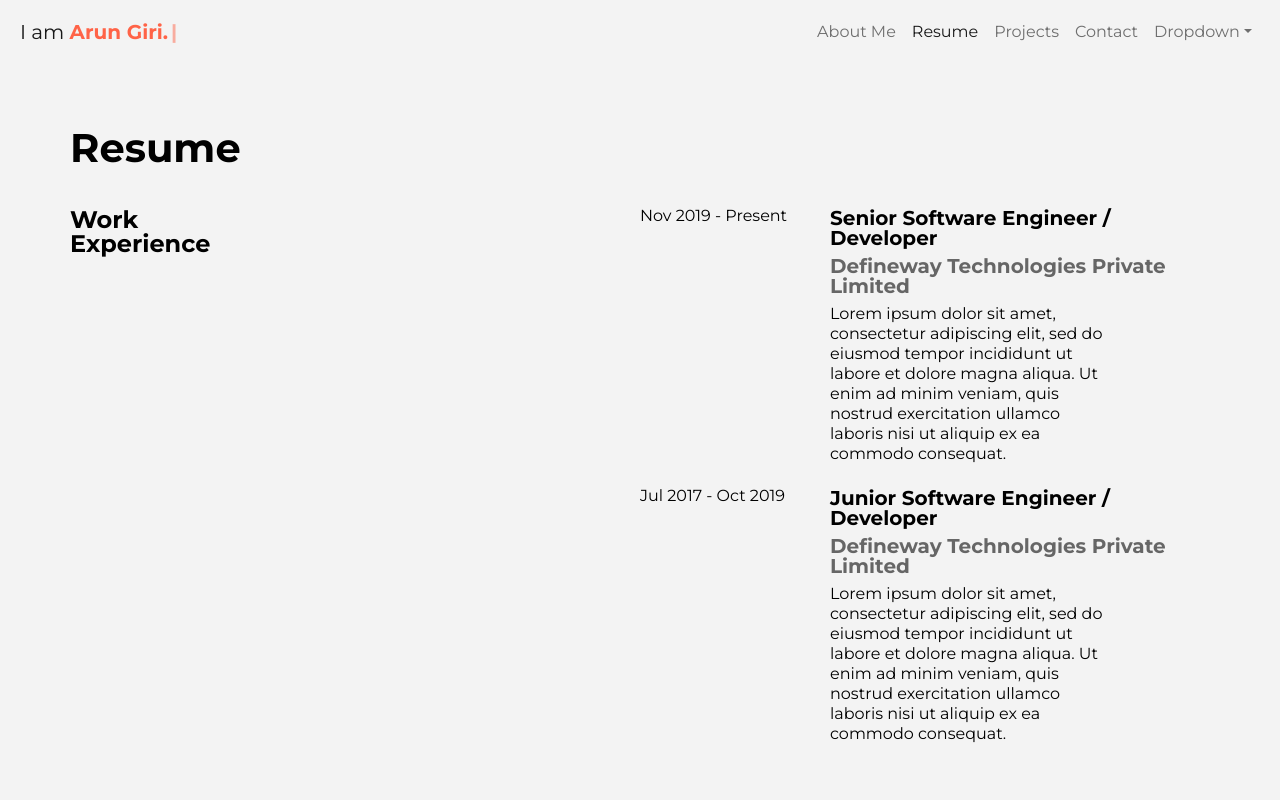
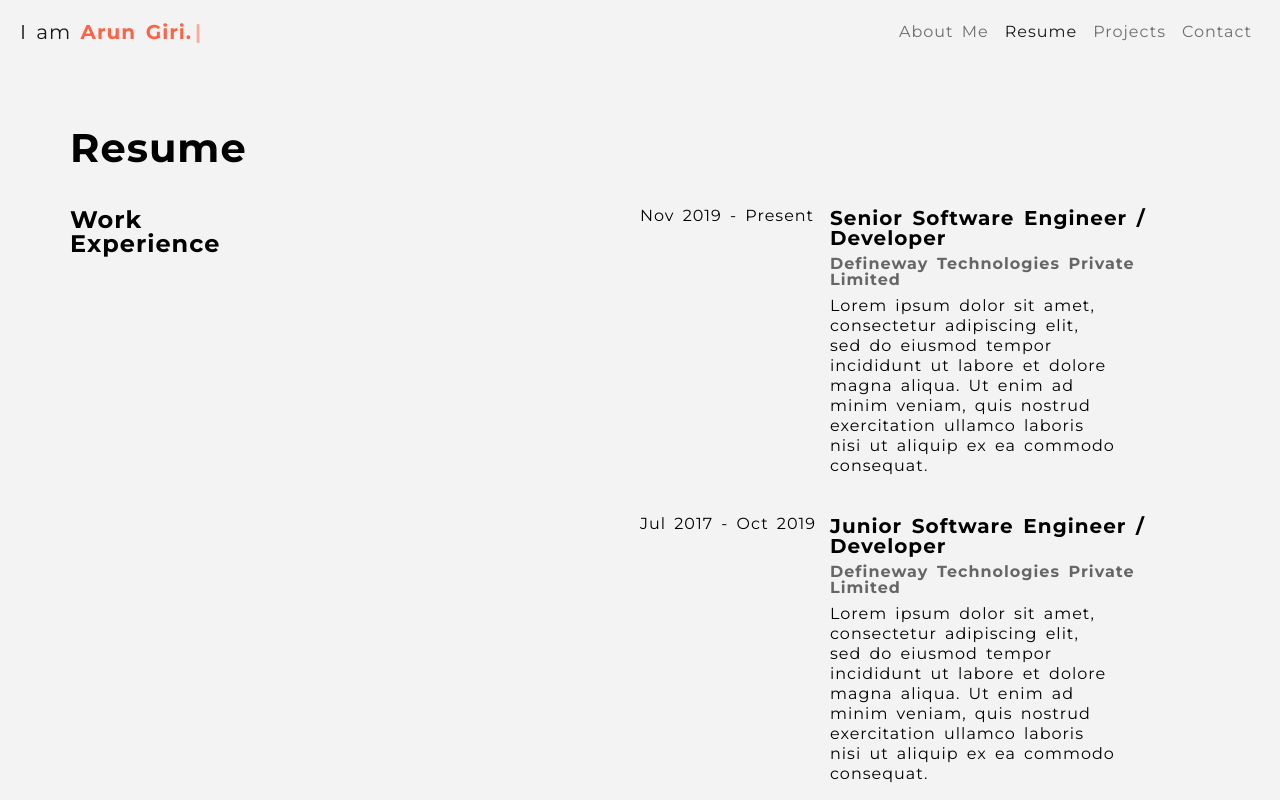
Before and after one commit to giriArun/arungiri, a React (Create React App) app: page /resume in a window 1280 px wide. Shown: the top 800 px of the page. Built offline with nearby package versions, Linux system fonts and the light colour scheme.

Commit message:
css modification

```diff
--- a/src/components/Navbar.jsx
+++ b/src/components/Navbar.jsx
@@ -32,15 +32,6 @@ function Navbar() {
                         <li className="nav-item">
                             <NavLink to="/contact" className={({ isActive }) => isActive ? 'nav-link active' : 'nav-link'}>Contact</NavLink>
                         </li>
-                        <li className="nav-item dropdown">
-                            <a className="nav-link dropdown-toggle" href="#" id="navbarDropdown" role="button" data-bs-toggle="dropdown" aria-expanded="false">
-                                Dropdown
-                            </a>
-                            <ul className="dropdown-menu" aria-labelledby="navbarDropdown">
-                                <li><a className="dropdown-item" href="https://www.wix.com/website-template/view/html/2846?originUrl=https%3A%2F%2Fwww.wix.com%2Fwebsite%2Ftemplates%2Fhtml%2Fportfolio-cv&tpClick=view_button&esi=9a2333c6-1d4b-4877-a434-f3fc70863a1f">Suggest Website</a></li>
-
-                            </ul>
-                        </li>
                     </ul>
                 </div>
             </div>
--- a/src/components/ResumeCard.jsx
+++ b/src/components/ResumeCard.jsx
@@ -39,11 +39,11 @@ export default function ResumeCard({ dataObject, children, className = '', trigg
                                 {dataObject.data && dataObject.data.map((data, idx) => (
 
                                     <div className="row gx-0" key={idx}>
-                                        <div className="col-lg-4 col-md-12">{data.duration}</div>
-                                        <div className="col-lg-8 col-md-12 mb-2">
+                                        <div className="col-lg-4 col-md-12 mb-2">{data.duration}</div>
+                                        <div className="col-lg-8 col-md-12 mb-4">
 
                                             {data.position ? <div className={`fs-5 fw-bold mb-2 me-5 reveal from-right ${visible ? 'show' : ''} ${className}`}>{data.position}</div>:''}
-                                            {data.organization ? <div className={`fs-5 fw-bold mb-2 text-second-color reveal ${visible ? 'show' : ''} ${className}`}>{data.organization}</div>:''}
+                                            {data.organization ? <div className={`fs-6 fw-bold mb-2 text-second-color reveal ${visible ? 'show' : ''} ${className}`}>{data.organization}</div>:''}
                                             {data.details ? <p className='w-75 lh-sm'>{data.details}</p>:''}
 
                                         </div>
--- a/src/index.css
+++ b/src/index.css
@@ -14,6 +14,8 @@ html, body {
     font-weight: 400;
     font-size: 16px;      /* Set base font size */
     line-height: 1.0;     /* Optional: improves readability */
+    letter-spacing: 1px;
+    word-spacing: 3px;
 	color: var(--main-text-color);
 	background-color: var(--main-bg-color);
 }
```
